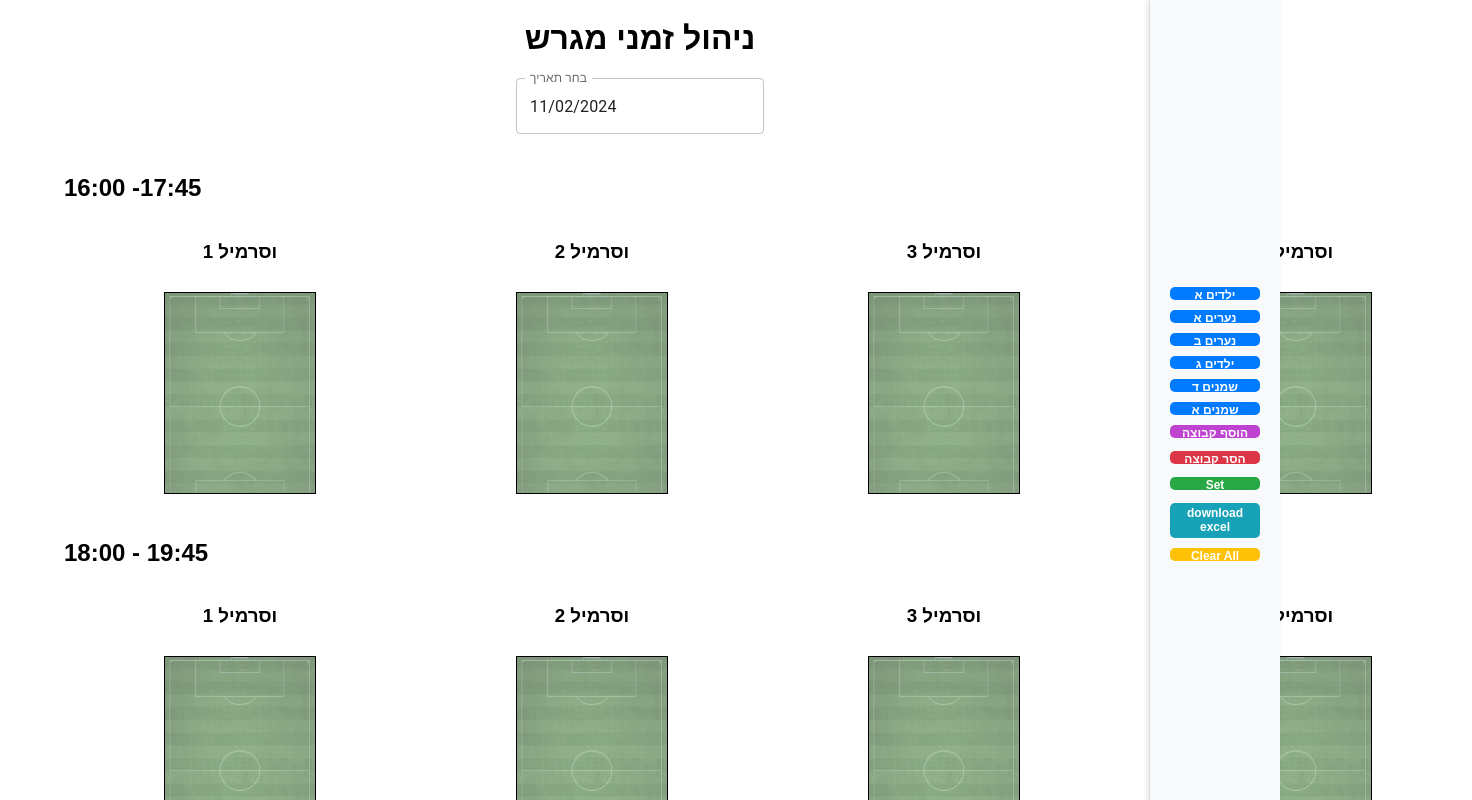
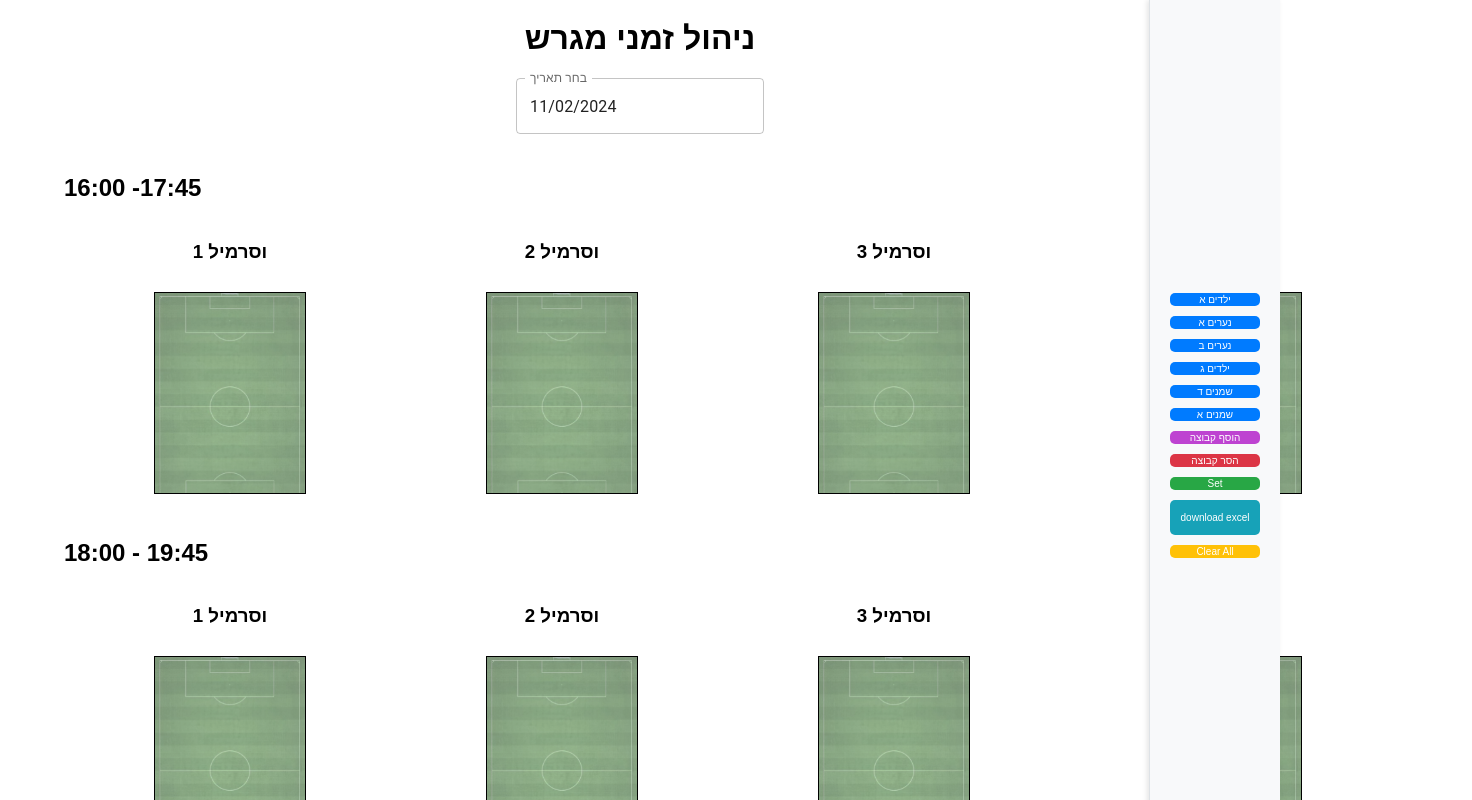
Before and after one commit to PavelLevitin/react_field_manage, a React (Create React App) app: page / in a window 1280 px wide. Shown: the top 800 px of the page, 1472 px wide, since content can reach past the window. Built offline with nearby package versions, Linux system fonts and the light colour scheme.

Commit message:
css sidebar changes

```diff
--- a/src/App.css
+++ b/src/App.css
@@ -43,7 +43,7 @@ h1 {
   flex-direction: column;
   align-items: center;
   justify-content: center;
-  margin: 10px 100px;
+  margin: 10px 90px;
   position: relative;
 }
 
@@ -84,16 +84,18 @@ h1 {
 
 button {
   width: 100%; /* Full width for all sidebar buttons */
-  height: 12px;
+  height: 14px;
   /* margin-top: 10px; */
   /* padding: 10px; */
-  font-weight: bold;
-  font-size: 0.4rem;
+  /* font-weight: bold; */
+  /* font-size: 0.1rem; */
+  font-size: 20px;
   color: #ffffff;
   border: none;
   border-radius: 5px;
   cursor: pointer;
   transition: background-color 0.3s ease;
+  text-align: center;
 }
 
 button.add-button {
@@ -144,7 +146,7 @@ button:hover {
   cursor: pointer;
   /* padding: 10px; */
   text-align: center;
-  font-size: 12px;
+  font-size: 10px;
   border-radius: 5px;
   transition: background-color 0.3s ease;
 }
--- a/src/App.js
+++ b/src/App.js
@@ -4,7 +4,6 @@ import { DatePicker, LocalizationProvider } from '@mui/x-date-pickers';
 import { AdapterDateFns } from '@mui/x-date-pickers/AdapterDateFns';
 import { he } from 'date-fns/locale';
 import * as XLSX from 'xlsx';
-import { Button, ButtonGroup, Container } from 'react-bootstrap';
 
 const initialContainers = Array.from({ length: 12 }, () => []);
 
@@ -31,8 +30,7 @@ const App = () => {
       'שמנים א',
     ])
   );
-
-  const [selectedDate, setSelectedDate] = useState(new Date());
+  const [selectedDate, setSelectedDate] = useState(new Date()); // Set today's date as default
 
   useEffect(() => {
     saveStateToLocalStorage('fieldState', containers);
@@ -171,40 +169,36 @@ const App = () => {
           )}
         </div>
 
-        <Container className="sidebar p-2 bg-light border">
+        <aside className="sidebar">
           {buttons.map((button, index) => (
-            <Button
+            <button
               key={index}
               draggable
               onDragStart={(e) => onDragStart(e, button)}
-              className="draggable-button my-2"
-              variant="outline-secondary"
+              className="draggable-button"
             >
               {button}
-            </Button>
+            </button>
           ))}
-          <ButtonGroup vertical>
-            <Button className="add-button my-2" onClick={addButton} variant="primary">
-              הוסף קבוצה
-            </Button>
-            <Button className="remove-button my-2" onClick={removeButton} variant="danger">
-              הסר קבוצה
-            </Button>
-            <Button className="set-button my-2" onClick={saveDataToLocalStorage} variant="success">
-              Set
-            </Button>
-            <Button className="download-button my-2" onClick={downloadExcel} variant="info">
-              download excel
-            </Button>
-            <Button className="clear-button my-2" onClick={clearAllData} variant="warning">
-              Clear All
-            </Button>
-          </ButtonGroup>
-        </Container>
+          <button className="add-button" onClick={addButton}>
+            הוסף קבוצה
+          </button>
+          <button className="remove-button" onClick={removeButton}>
+            הסר קבוצה
+          </button>
+          <button className="set-button" onClick={saveDataToLocalStorage}>
+            Set
+          </button>
+          <button className="download-button" onClick={downloadExcel}>
+            download excel
+          </button>
+          <button className="clear-button" onClick={clearAllData}>
+            Clear All
+          </button>
+        </aside>
       </div>
     </div>
   );
 };
 
-
 export default App;
```
